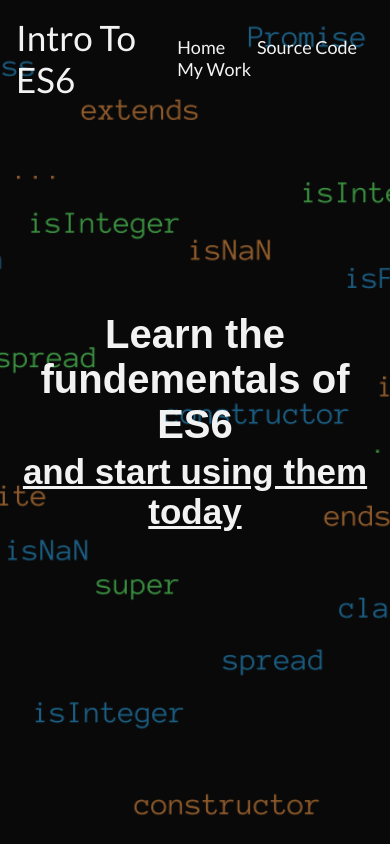
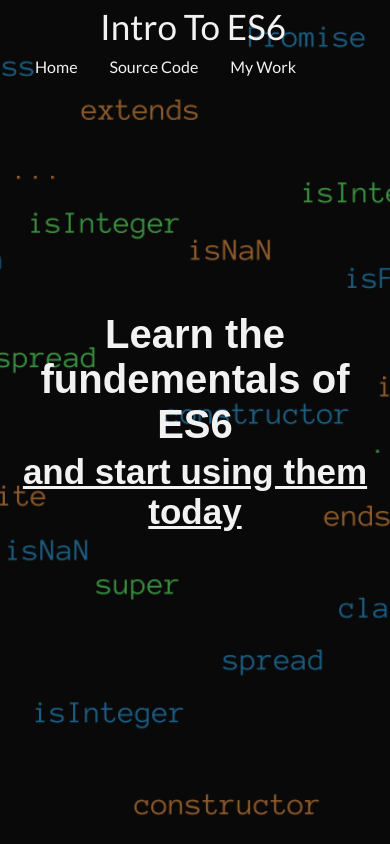
Before and after one commit to AndrewUsher/intro-to-es6, a website: page src/index.html in a window 390 px wide. Shown: the top 844 px of the page. Drawn offline with nearby package versions, Linux system fonts and the light colour scheme; files that its build step writes are made by us from their sources.

Commit message:
Fix mobile header

```diff
--- a/src/style.styl
+++ b/src/style.styl
@@ -168,7 +168,20 @@ code.prettyprint
   .str
     color: #f2994a;
 
-@media (max-width: 500px)
+@media (max-width: 600px)
+  header
+    display: block;
+    padding: 5px;
+    h1
+      display: block;
+      margin-bottom: 10px;
+      text-align: center;
+    nav
+      width: 100%;
+      li
+        text-align: center;
+        a
+          font-size: 1.6rem;
   #intro
     h2
       font-size: 24px;
```
Also changed, not shown: docs/style.css.
